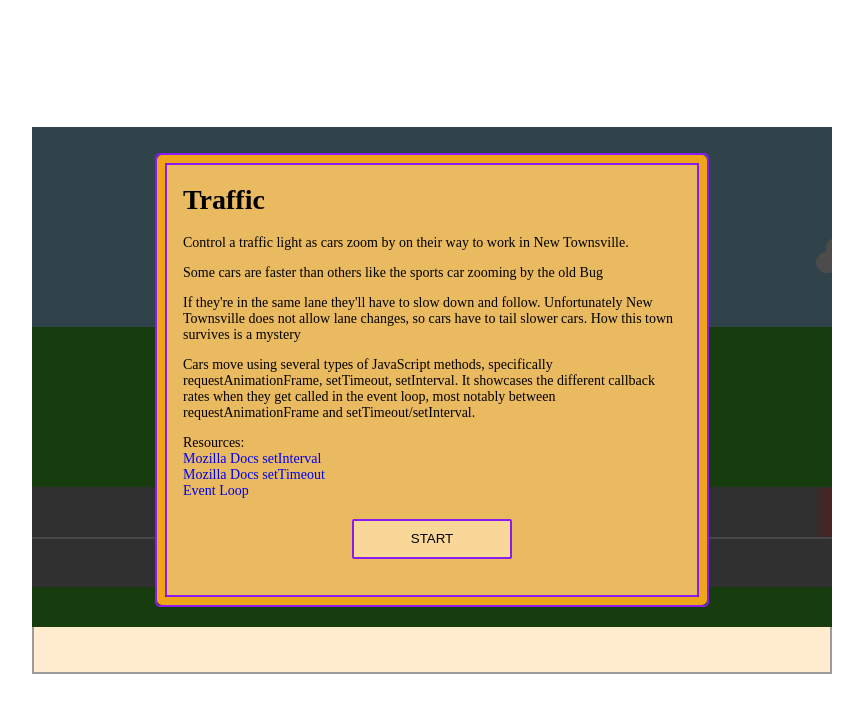
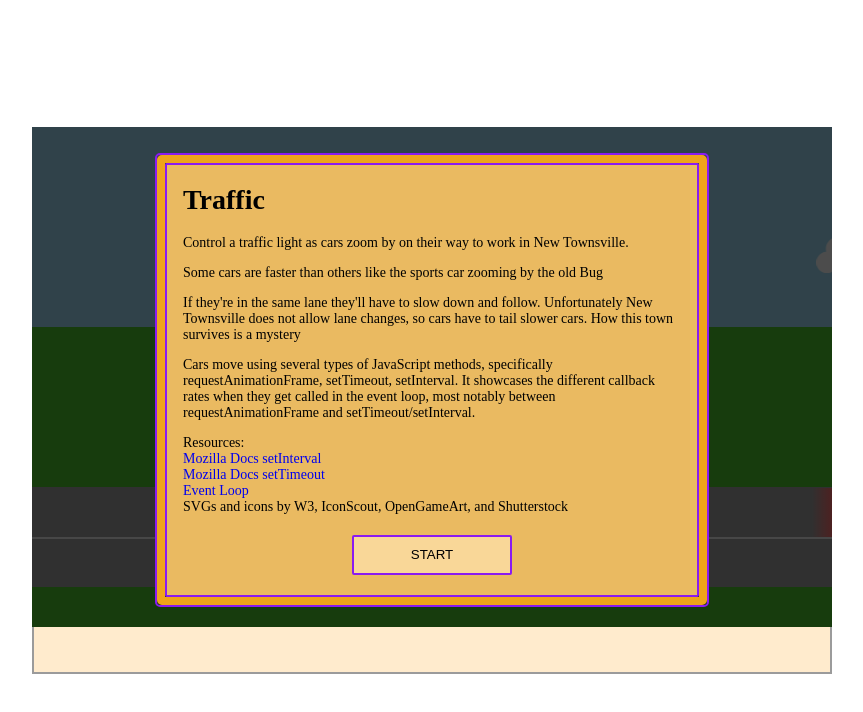
Before and after one commit to VietnameseCoffee/traffic-light, a website built with webpack: page src/index.html in a window 1280 px wide. Shown: the whole page, without its empty margins (208-1071 px from the left). Built offline with nearby package versions, Linux system fonts and the light colour scheme.

Commit message:
references

```diff
--- a/src/index.html
+++ b/src/index.html
@@ -65,6 +65,9 @@
                             <div>
                                 <a href="https://www.macarthur.me/posts/navigating-the-event-loop">Event Loop</a>
                             </div>
+                            <div>
+                                SVGs and icons by W3, IconScout, OpenGameArt, and Shutterstock
+                            </div>
                             <button class="btn" id="init"init>START</button>
                         </div>
                     </div>
```
